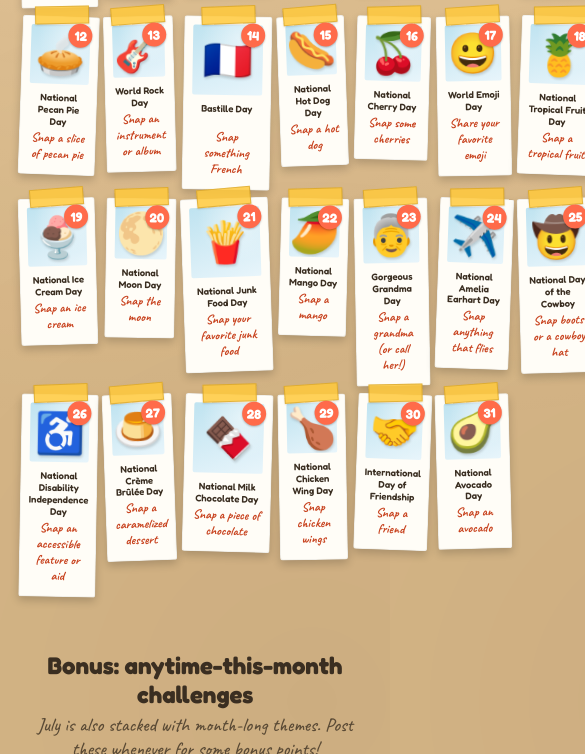
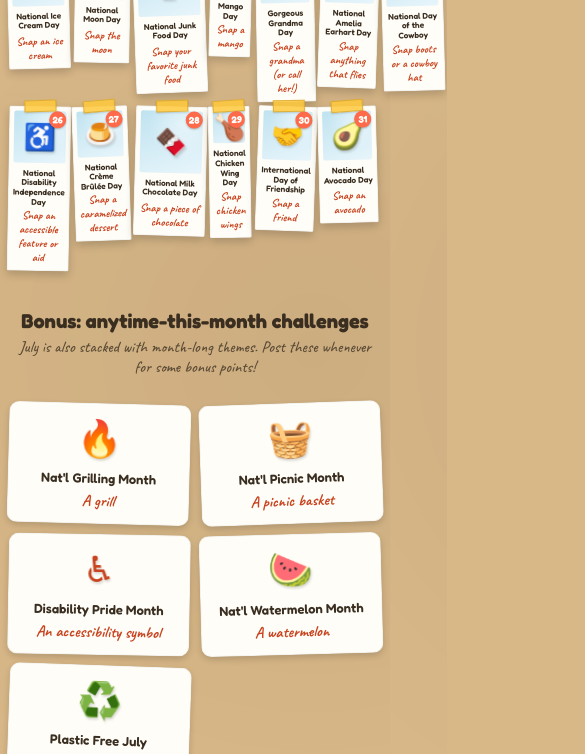
Before and after one commit to eholdmore/july-calendar, a plain HTML site: page index.html in a window 390 px wide. Shown: the part 751-1505 px from the top of the page, 585 px wide, since content can reach past the window. Drawn offline with Linux system fonts and the light colour scheme.

Commit message:
mobile friendly features

```diff
--- a/index.html
+++ b/index.html
@@ -21,9 +21,11 @@
     --cream:#fffdf7;
   }
   *{box-sizing:border-box;}
+  html{ -webkit-text-size-adjust:100%; }
   body{
     margin:0;
     padding:40px 20px 60px;
+    overflow-x:hidden;
     background:
       radial-gradient(circle at 20% 20%, rgba(255,255,255,0.12) 0, transparent 45%),
       radial-gradient(circle at 80% 70%, rgba(0,0,0,0.06) 0, transparent 50%),
@@ -101,7 +103,10 @@
     transform:rotate(var(--r,0deg));
     transition:transform .15s ease;
   }
-  .day:hover{ transform:rotate(0deg) scale(1.04); z-index:5; }
+  @media (hover:hover) and (pointer:fine){
+    .day:hover{ transform:rotate(0deg) scale(1.04); z-index:5; }
+  }
+  .day:active{ transform:rotate(0deg) scale(1.04); z-index:5; }
   .tape{
     position:absolute;
     top:-10px;
@@ -238,12 +243,48 @@
     .day:hover{ transform:rotate(var(--r,0deg)); }
   }
   @media (max-width:700px){
-    .weekdays div{ font-size:9px; letter-spacing:1px; }
+    body{ padding:28px 12px 44px; }
+    header{ margin-bottom:24px; }
+    .sub{ font-size:19px; padding:0 8px; }
+    .weekdays div{ font-size:9px; letter-spacing:1px; padding:5px 0; }
+    .caption{ padding-top:6px; }
     .caption strong{ font-size:9.5px; min-height:24px; }
-    .caption span{ font-size:13px; }
-    .emoji{ font-size:40px; }
-    .grid{ gap:8px; }
-    .weekdays{ gap:8px; }
+    .caption span{ font-size:13px; margin-top:1px; }
+    .emoji{ font-size:34px; }
+    .grid{ gap:6px; }
+    .weekdays{ gap:6px; margin:22px 0 10px; }
+    .polaroid{ padding:5px 5px 8px; }
+    .tape{ width:40px; height:14px; top:-7px; }
+    .date-badge{ width:20px; height:20px; font-size:11px; top:4px; right:4px; }
+    .bonus{ margin-top:38px; }
+    .bonus-grid{ gap:12px; }
+  }
+  @media (max-width:480px){
+    body{ padding:20px 8px 36px; }
+    .eyebrow{ font-size:11px; padding:5px 12px; letter-spacing:2px; }
+    h1{ font-size:clamp(26px,8vw,34px); }
+    .sub{ font-size:17px; padding:0 4px; }
+    .weekdays div{ font-size:7.5px; letter-spacing:0.5px; }
+    .caption strong{ font-size:8.3px; min-height:21px; line-height:1.15; }
+    .caption span{ font-size:11.5px; }
+    .emoji{ font-size:26px; }
+    .grid{ gap:4px; }
+    .weekdays{ gap:4px; }
+    .polaroid{ padding:4px 4px 6px; border-radius:2px; }
+    .tape{ width:32px; height:12px; top:-6px; }
+    .date-badge{ width:17px; height:17px; font-size:9.5px; }
+    .bonus h2{ font-size:20px; }
+    .bonus p.lead{ font-size:16px; padding:0 8px; }
+    .bonus-grid{ grid-template-columns:repeat(auto-fit,minmax(120px,1fr)); gap:10px; }
+    .bonus-card{ padding:12px 8px; }
+    .bonus-card .emoji{ font-size:36px; }
+  }
+  @media (max-width:360px){
+    .weekdays div{ font-size:6.5px; }
+    .caption strong{ font-size:7.6px; min-height:19px; }
+    .caption span{ font-size:10.5px; }
+    .emoji{ font-size:22px; }
+    .date-badge{ width:15px; height:15px; font-size:8.5px; }
   }
 </style>
 </head>
```
